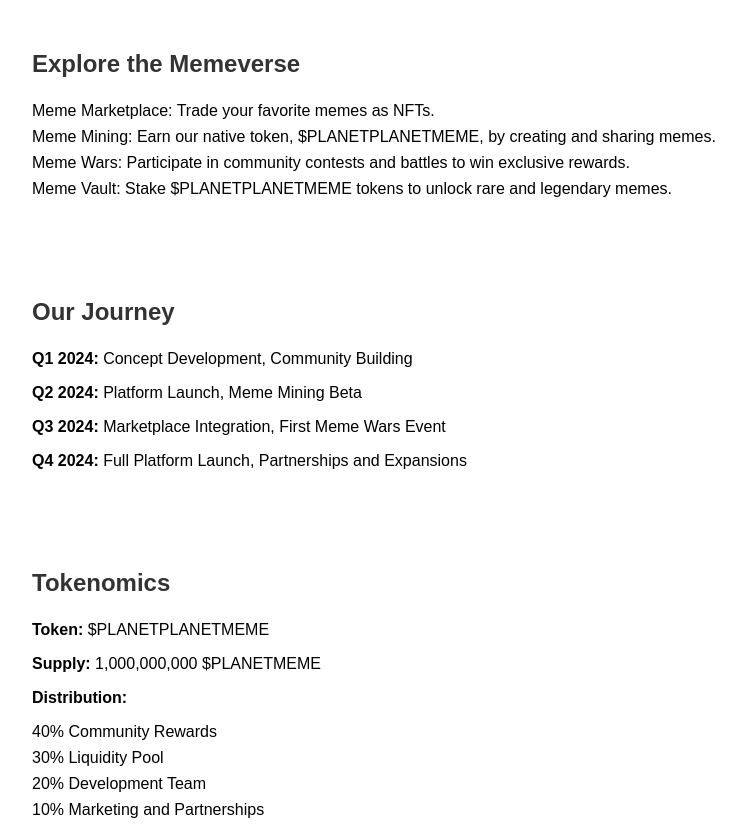
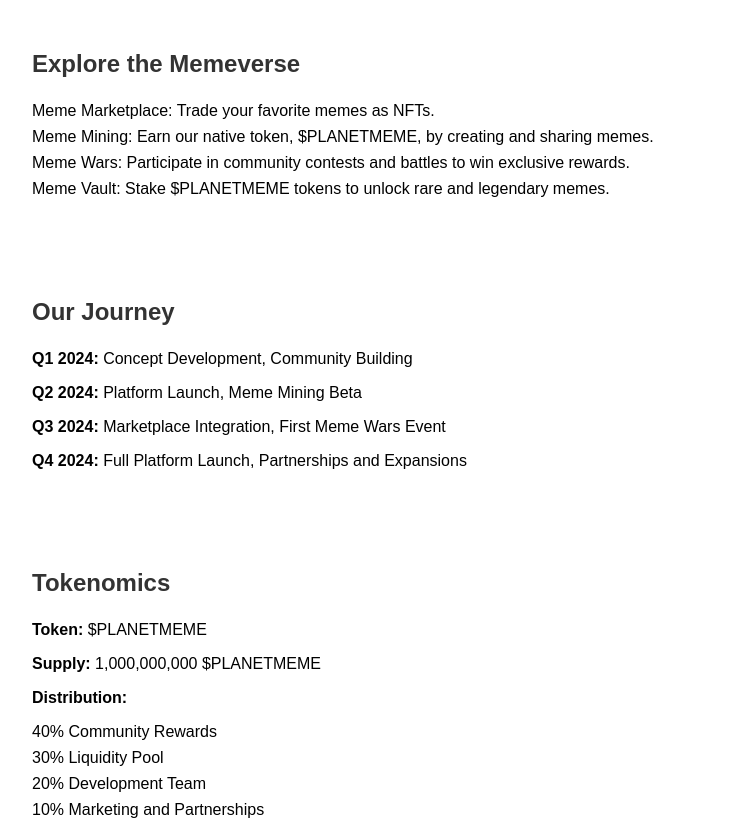
Before and after one commit to planetofthememes/planet-of-d-memes, a plain HTML site: page index.html in a window 1280 px wide. Shown: the part 620-1456 px from the top of the page, without its empty margins (8-754 px from the left). Drawn offline with Linux system fonts and the light colour scheme.

Commit message:
updated token name

```diff
--- a/index.html
+++ b/index.html
@@ -36,9 +36,9 @@
         <h2>Explore the Memeverse</h2>
         <ul>
             <li>Meme Marketplace: Trade your favorite memes as NFTs.</li>
-            <li>Meme Mining: Earn our native token, $PLANETPLANETMEME, by creating and sharing memes.</li>
+            <li>Meme Mining: Earn our native token, $PLANETMEME, by creating and sharing memes.</li>
             <li>Meme Wars: Participate in community contests and battles to win exclusive rewards.</li>
-            <li>Meme Vault: Stake $PLANETPLANETMEME tokens to unlock rare and legendary memes.</li>
+            <li>Meme Vault: Stake $PLANETMEME tokens to unlock rare and legendary memes.</li>
         </ul>
     </section>
     <section id="roadmap" class="container">
@@ -50,7 +50,7 @@
     </section>
     <section id="tokenomics" class="container">
         <h2>Tokenomics</h2>
-        <p><strong>Token:</strong> $PLANETPLANETMEME</p>
+        <p><strong>Token:</strong> $PLANETMEME</p>
         <p><strong>Supply:</strong> 1,000,000,000 $PLANETMEME</p>
         <p><strong>Distribution:</strong></p>
         <ul>
```
